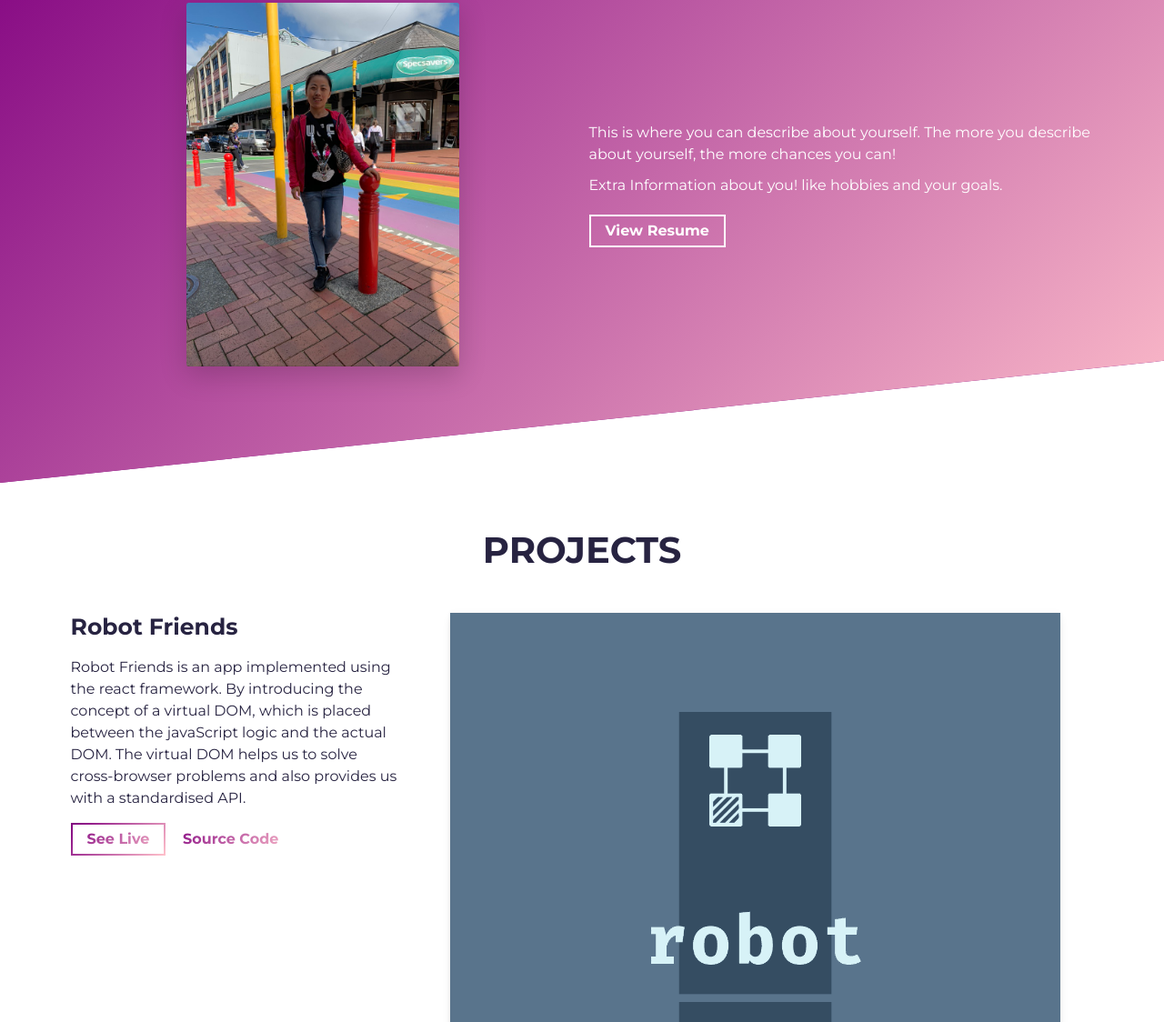
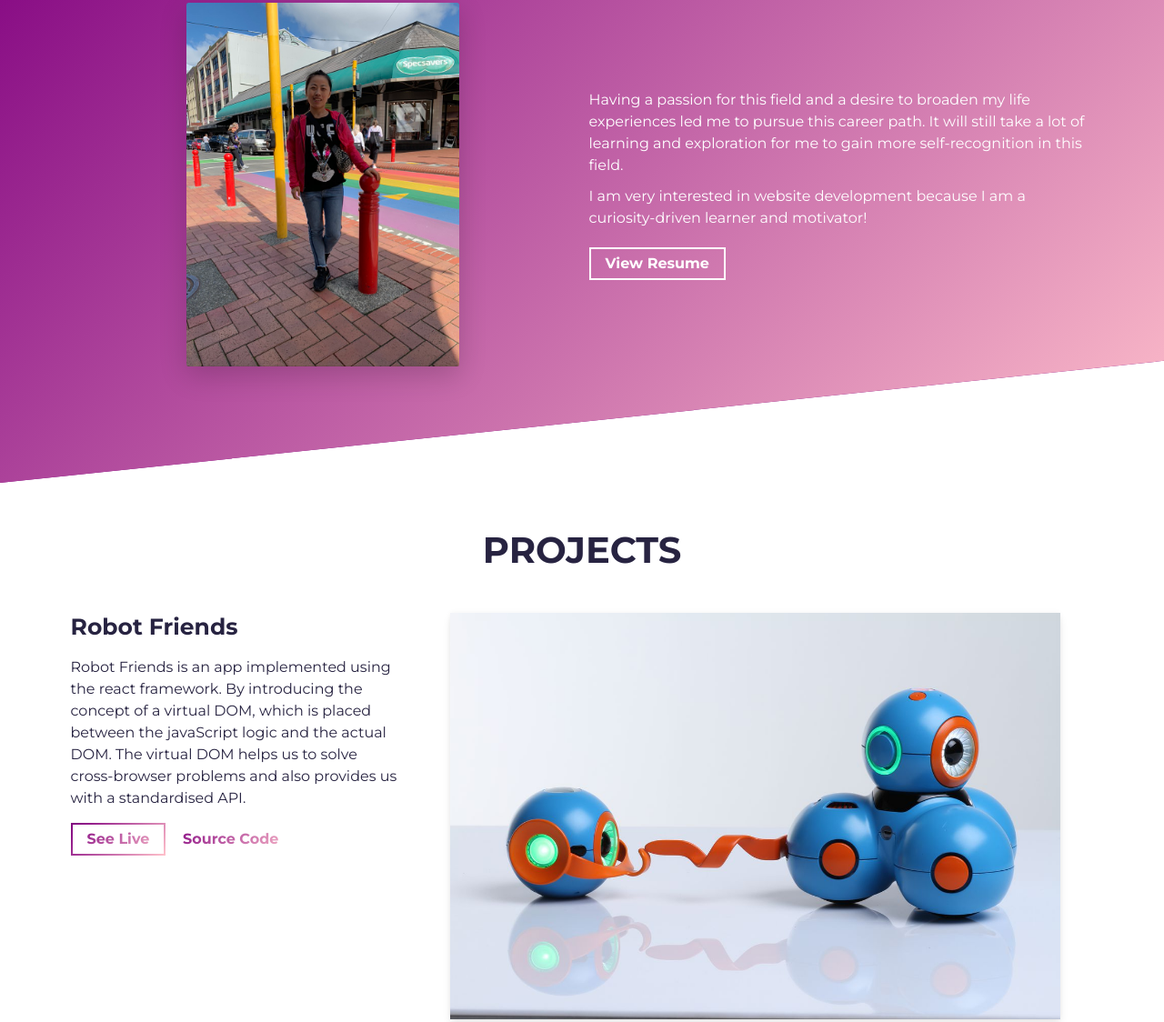
Before and after one commit to Helena2018/webpage-helena, a website built with Parcel: page src/index.html in a window 1280 px wide. Shown: the part 940-2064 px from the top of the page at 91% size. Built offline with nearby package versions, Linux system fonts and the light colour scheme.

Commit message:
info undated

```diff
--- a/src/index.html
+++ b/src/index.html
@@ -79,11 +79,10 @@
           <div class="col-md-6 col-sm-12">
             <div class="about-wrapper__info load-hidden">
               <p class="about-wrapper__info-text">
-                This is where you can describe about yourself. The more you
-                describe about yourself, the more chances you can!
+                Having a passion for this field and a desire to broaden my life experiences led me to pursue this career path. It will still take a lot of learning and exploration for me to gain more self-recognition in this field.
               </p>
               <p class="about-wrapper__info-text">
-                Extra Information about you! like hobbies and your goals.
+                I am very interested in website development because I am a curiosity-driven learner and motivator!
               </p>
               <span class="d-flex mt-3">
                 <a
@@ -149,7 +148,7 @@
                     <img
                       alt="Robot Friends"
                       class="img-fluid"
-                      src="assets/logo1.png"
+                      src="assets/robot.jpg"
                     />
                   </div>
                 </a>
```
Also changed, not shown: dist/index.html, dist/joke.36ab5410.jpeg (added), dist/light_dark_mode.f688f9e9.jpeg (added), dist/robot.e70026e2.jpg (added), src/assets/robot.jpg (added).
